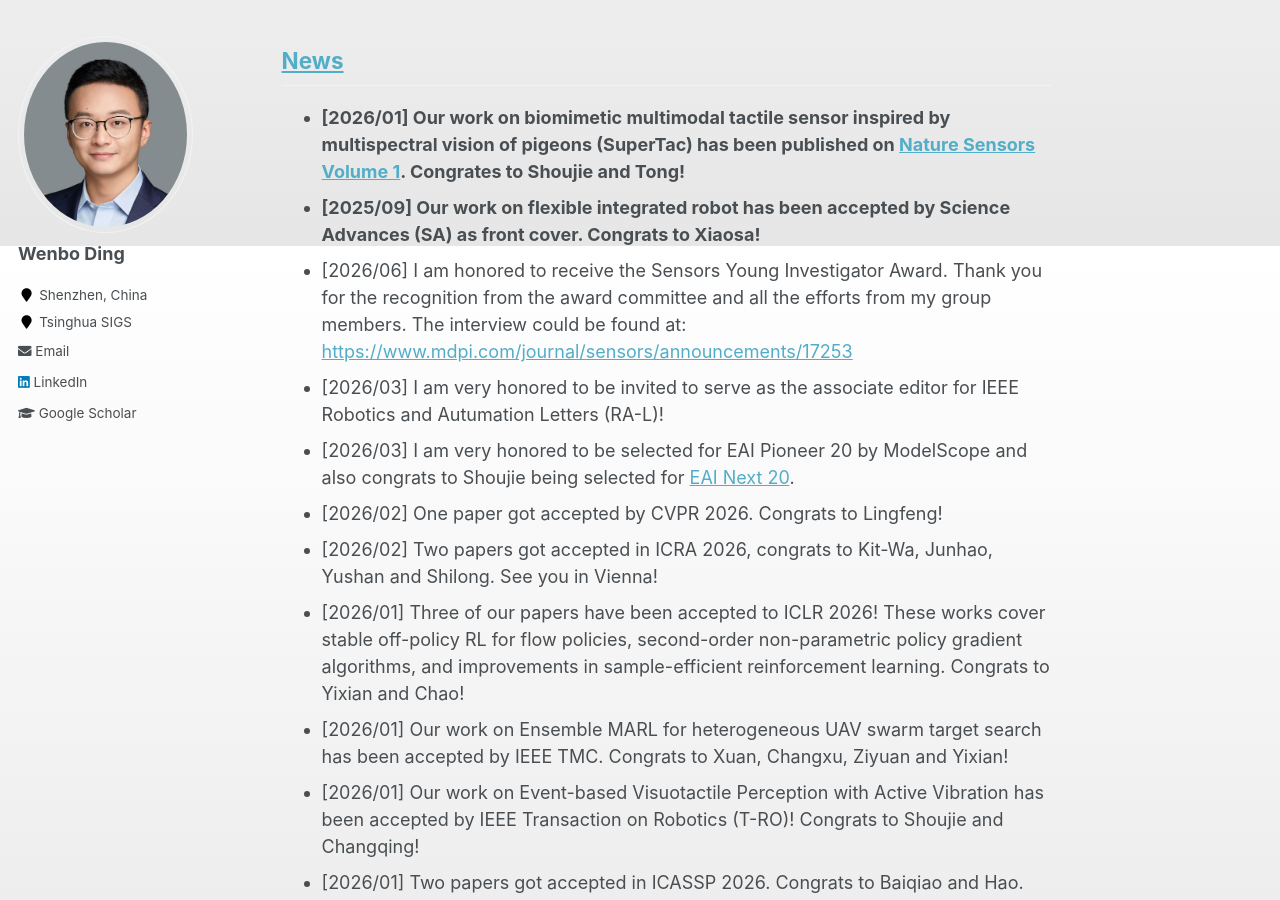
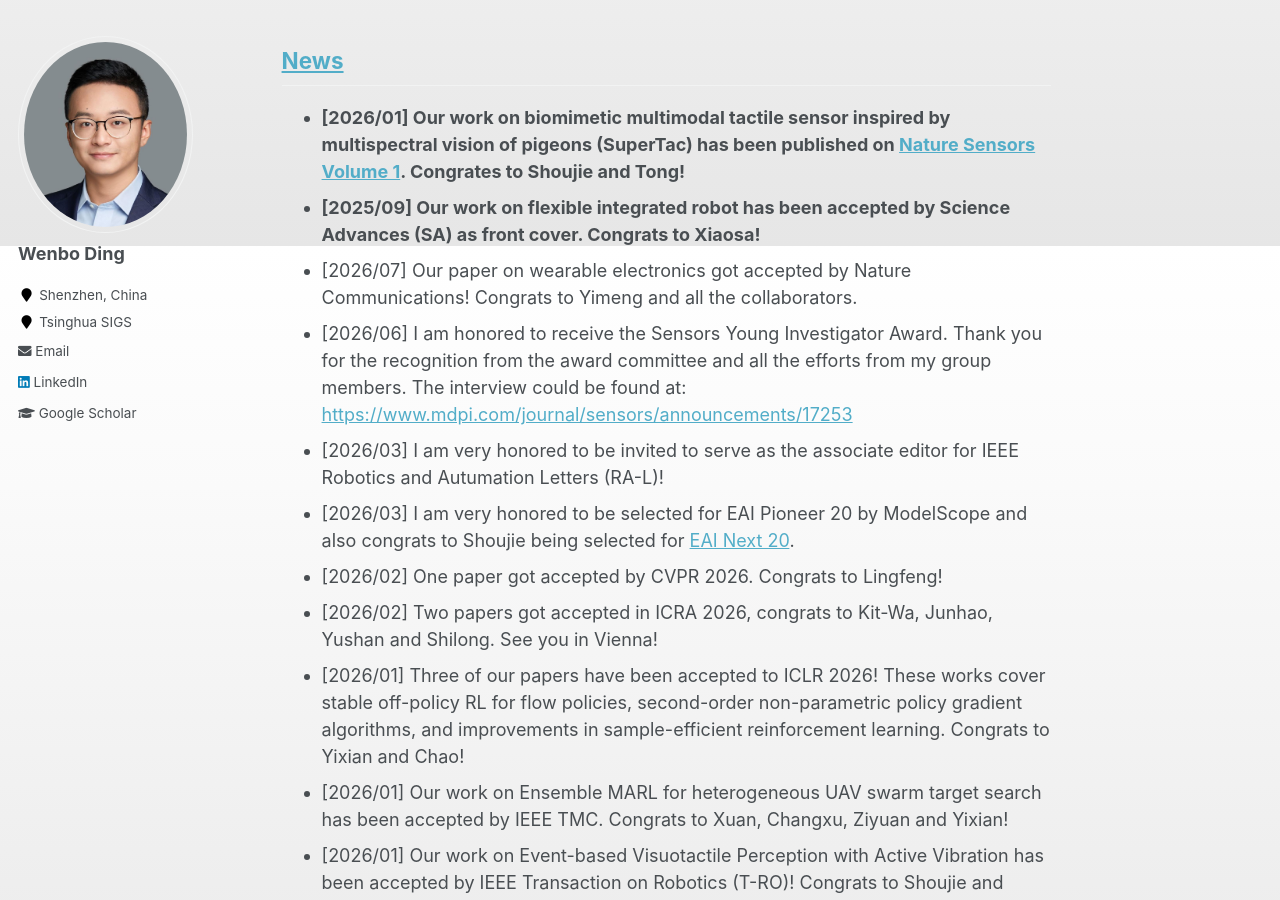
Before and after one commit to whenboy07/whenboy07.github.io, a Jekyll site: the page built from _pages/about.md, in a window 1280 px wide and 900 px high, scrolled down 1554 px. Built offline with Jekyll 4.4.1, drawn with Linux system fonts in a browser that asks for light colours.

Commit message:
update news

```diff
--- a/_pages/about.md
+++ b/_pages/about.md
@@ -38,6 +38,7 @@ Please email me with a copy of your CV if you are interested.
 ## [News](/news/)
 * **[2026/01] Our work on biomimetic multimodal tactile sensor inspired by multispectral vision of pigeons (SuperTac) has been published on [Nature Sensors Volume 1](https://www.nature.com/articles/s44460-025-00006-y). Congrates to Shoujie and Tong!**
 * **[2025/09] Our work on flexible integrated robot has been accepted by Science Advances (SA) as front cover. Congrats to Xiaosa!**
+* [2026/07] Our paper on wearable electronics got accepted by Nature Communications! Congrats to Yimeng and all the collaborators.
 * [2026/06] I am honored to receive the Sensors Young Investigator Award. Thank you for the recognition from the award committee and all the efforts from my group members. The interview could be found at: [https://www.mdpi.com/journal/sensors/announcements/17253](https://www.mdpi.com/journal/sensors/announcements/17253)
 * [2026/03] I am very honored to be invited to serve as the associate editor for IEEE Robotics and Autumation Letters (RA-L)!
 * [2026/03] I am very honored to be selected for EAI Pioneer 20 by ModelScope and also congrats to Shoujie being selected for [EAI Next 20](https://modelscope.cn/brand/view/EAI-100).
```
Also changed, not shown: _pages/news.md (+1 -0 lines).
